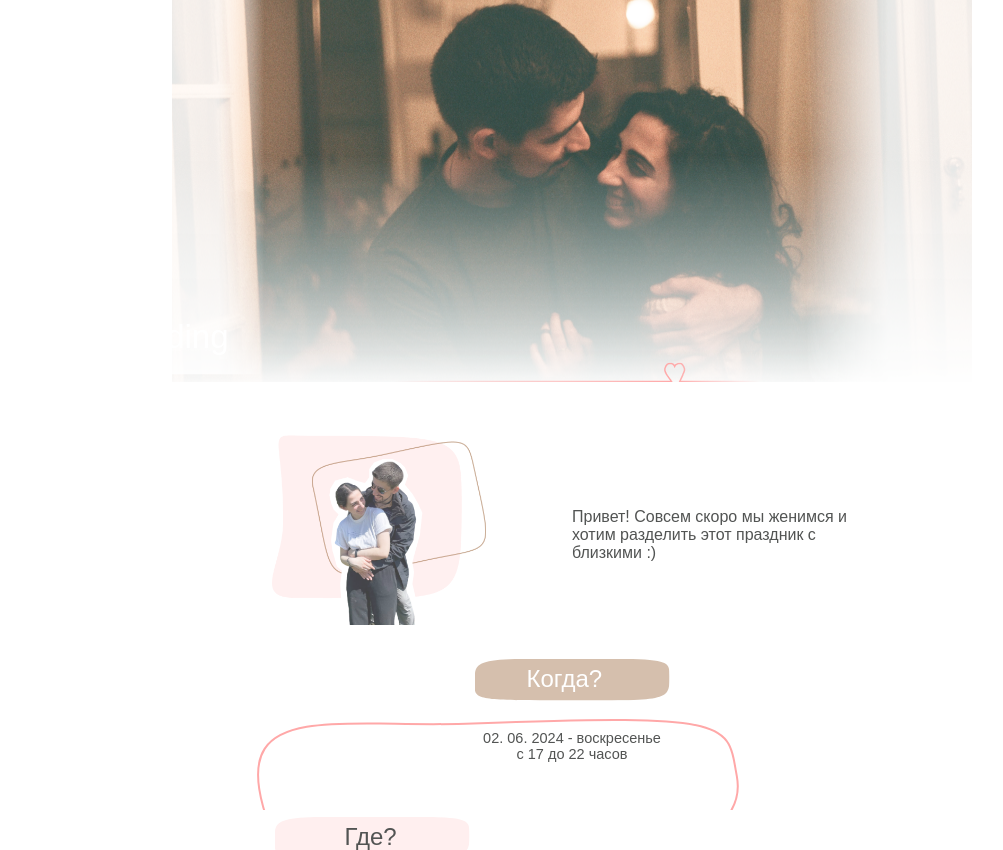
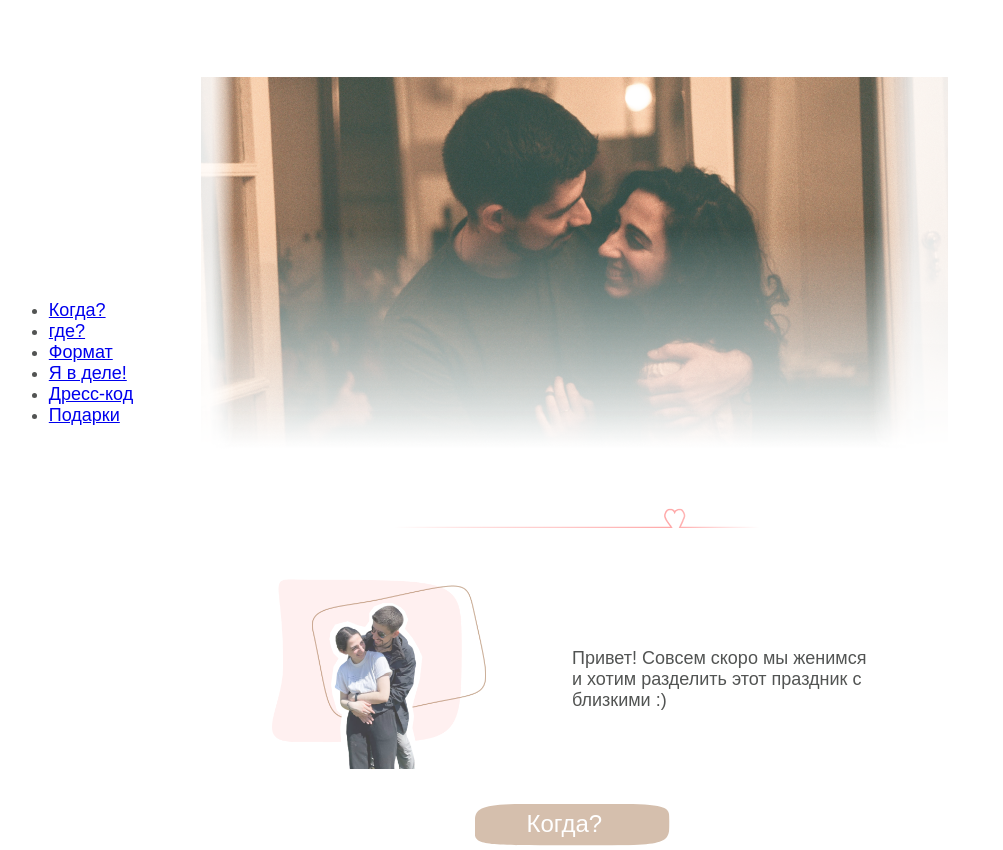
Before and after one commit to Tom826/wed_IT, a website: page index.html in a window 1280 px wide. Shown: the top 850 px of the page, without its empty margins (68-1071 px from the left). Drawn offline with nearby package versions, Linux system fonts and the light colour scheme; files that its build step writes are made by us from their sources; files whose address does not match are found by name; a web font is replaced by a local one.

Commit message:
Add menu for desktop

```diff
--- a/index.html
+++ b/index.html
@@ -18,14 +18,28 @@
   </head>
 <body class="page">
   <header class="page__header header">
-    <!-- <button class="header__btn" type="button">
-      <svg width="31" height="24" viewBox="0 0 31 24" fill="red" xmlns="http://www.w3.org/2000/svg">
-        <path d="M2 2H28.25" stroke="white" stroke-width="4" stroke-linecap="round"/>
-        <path d="M2 12H28.25" stroke="white" stroke-width="4" stroke-linecap="round"/>
-        <path d="M2 22H28.25" stroke="white" stroke-width="4" stroke-linecap="round"/>
-        </svg>
-      <span class="header__btn-text">menu</span>
-    </button> -->
+    <nav class="header__nav nav">
+      <ul class="nav-list">
+        <li class="nav-item">
+          <a class="nav-link" href="#when">Когда?</a>
+        </li>
+        <li class="nav-item">
+          <a class="nav-link" href="#where">где?</a>
+        </li>
+        <li class="nav-item">
+          <a class="nav-link" href="#format">Формат</a>
+        </li>
+        <li class="nav-item">
+          <a class="nav-link nav-link--form" href="https://forms.gle/3UaBCDY3zVQKYM7f7">Я в деле!</a>
+        </li>
+        <li class="nav-item">
+          <a class="nav-link" href="#wear">Дресс-код</a>
+        </li>
+        <li class="nav-item">
+          <a class="nav-link" href="#gift">Подарки</a>
+        </li>
+      </ul>
+    </nav>
     <h1 class="header__title">Wedding<br>day</h1>
   </header>
   <main class="page__main main">
@@ -37,13 +51,13 @@
       <p class="intro__text">Привет! Совсем скоро мы женимся и хотим разделить этот праздник с близкими :)</p>
     </div>
     <div class="main__when when">
-      <h2 class="when__title visually-hidden">Когда?</h2>
+      <h2 class="when__title visually-hidden" id="when">Когда?</h2>
       <p class="when__text">02. 06. 2024 - воскресенье
         <br>с 17 до 22 часов
       </p>
     </div>
     <div class="main__where where">
-      <h2 class="where__title visually-hidden">Где?</h2>
+      <h2 class="where__title visually-hidden" id="where">Где?</h2>
       <p class="where__content">
         <span class="where__content-name">“БАХРУШИНЪ LOFT”</span>
         <span class="where__content-subtitle"><b>Адрес:</b                                                                                                      ><br></span>
@@ -56,7 +70,7 @@
       <a class="form__btn" target="blank" href="https://forms.gle/3UaBCDY3zVQKYM7f7">Я в деле!</a>
     </div>
     <div class="main__format format">
-      <h2 class="format__title visually-hidden">Какой формат?</h2>
+      <h2 class="format__title visually-hidden" id="format">Какой формат?</h2>
       <div class="format-block">
         <picture>
           <source media="(min-width: 768px)" srcset="img\format-img-desc.png, img\format-img-desc@2x.png 2x">
@@ -70,7 +84,7 @@
       </div>
     </div>
     <div class="main__wear wear">
-      <h2 class="wear__title visually-hidden">Мне нечего надеть</h2>
+      <h2 class="wear__title visually-hidden" id="wear">Мне нечего надеть</h2>
       <p class="wear__content content">
         <span class="content__text">Чёткий дресс-код будет для нас. </span>
         <span class="content__text">Вы - свободные люди. Поэтому сохраните это ощущение, но оставьте джинсы и худи для пятничного вечера в баре.
@@ -120,7 +134,7 @@
       </div>
     </div>
     <div class="main__gift gift">
-      <h2 class="gift__title">Подарки?</h2>
+      <h2 class="gift__title" id="gift">Подарки?</h2>
       <p class="gift__content content">
         <span class="content__text">Лучший подарок - это внимание. Банально, но соответствует случаю. Мы будем просто рады вас видеть.</span>
         <span class="content__text">Если всё же планируете подарок, самый <b>подходящий</b> вариант для нас - это <b>денежный</b> презент. </span>
--- a/source/sass/blocks/header.scss
+++ b/source/sass/blocks/header.scss
@@ -21,6 +21,13 @@
     background-image: url("../img/mob/banner-mob@2x.png");
     background-size: auto;
     min-height: 398px;
+    }
+  }
+
+  @include desktop {
+    background-image: url("../img/banner-img-desc.png");
+    @include resolution {
+      background-image: url("../img/banner-img-desc@2x.png");
     }
   }
 }
--- a/source/sass/blocks/page.scss
+++ b/source/sass/blocks/page.scss
@@ -7,4 +7,8 @@
   @include tablet {
     font-size: 16px;
   }
+
+  @include desktop {
+    font-size: 18px;
+  }
 }
```
